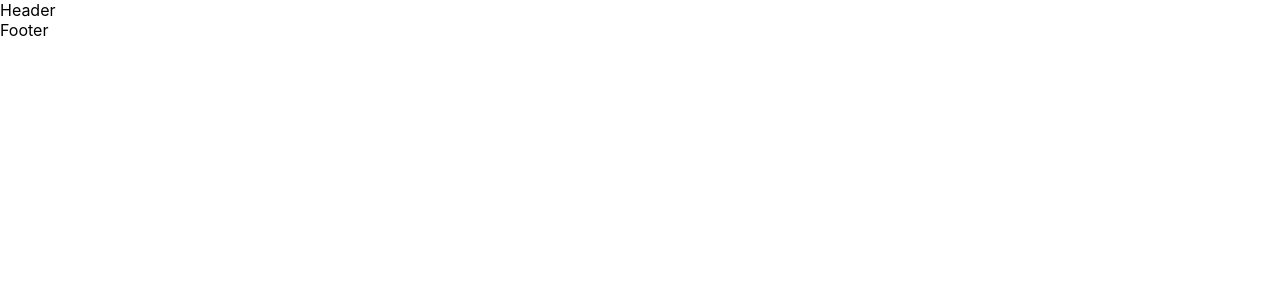
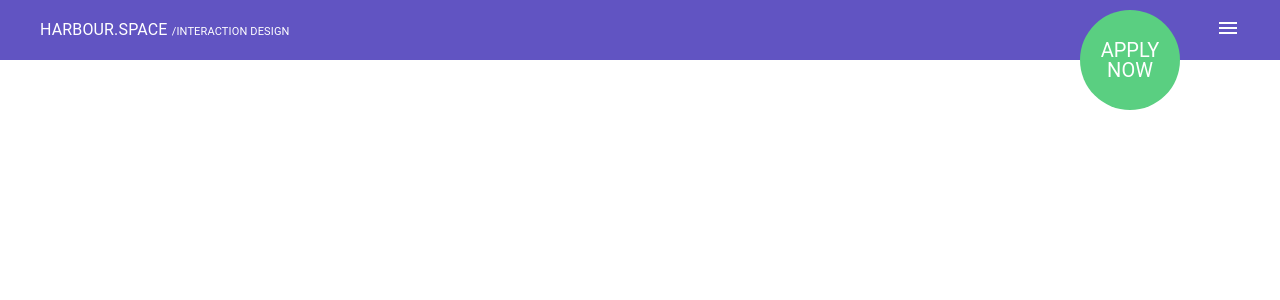
Before and after one commit to Sarvenazi/Front-end-Challenge, a React (Create React App) app: page / in a window 1280 px wide. Shown: the top 300 px of the page. Built offline with nearby package versions, Linux system fonts and the light colour scheme.

Commit message:
add header and responsive

```diff
--- a/package.json
+++ b/package.json
@@ -3,6 +3,10 @@
   "version": "0.1.0",
   "private": true,
   "dependencies": {
+    "@emotion/react": "^11.10.5",
+    "@emotion/styled": "^11.10.5",
+    "@mui/icons-material": "^5.10.9",
+    "@mui/material": "^5.10.13",
     "@testing-library/jest-dom": "^5.16.5",
     "@testing-library/react": "^13.4.0",
     "@testing-library/user-event": "^13.5.0",
--- a/src/components/Header.jsx
+++ b/src/components/Header.jsx
@@ -1,7 +1,36 @@
 import React from "react";
+import { Grid, Typography , Avatar } from "@mui/material";
+import MenuIcon from "@mui/icons-material/Menu";
+import useMediaQuery from '@mui/material/useMediaQuery';
+
+const whiteColor = {
+  color: "white",
+};
 
 function Header() {
-  return <div>Header</div>;
+  const matches = useMediaQuery('(min-width:527px)');
+  return (
+    <Grid
+      sx={{ bgcolor: "#6154C2", height: "60px", px: 5 , position:"absolute",width:"100%"}}
+      display="flex"
+      alignItems="center"
+      justifyContent="space-between"
+    >
+      <Grid sx={whiteColor}>
+        <Typography variant="body1">
+          HARBOUR.SPACE{" "}
+          <span style={{ fontSize: "11px" }}>/INTERACTION DESIGN</span>
+        </Typography>
+      </Grid>
+      {matches ? <Avatar className="applybtn"
+      sx={{position:"absolute" ,
+       width: 100, height: 100 , right:100 , top:10 ,
+        bgcolor:"#5ACF81" , textAlign:"center" }} >APPLY NOW</Avatar> : null}
+      <Grid sx={whiteColor}>
+        <MenuIcon color="white" />
+      </Grid>
+    </Grid>
+  );
 }
 
 export default Header;
```
Also changed, not shown: src/index.css (line endings or trailing spaces), 2 other files (tests, documents, lock files or other folders).
